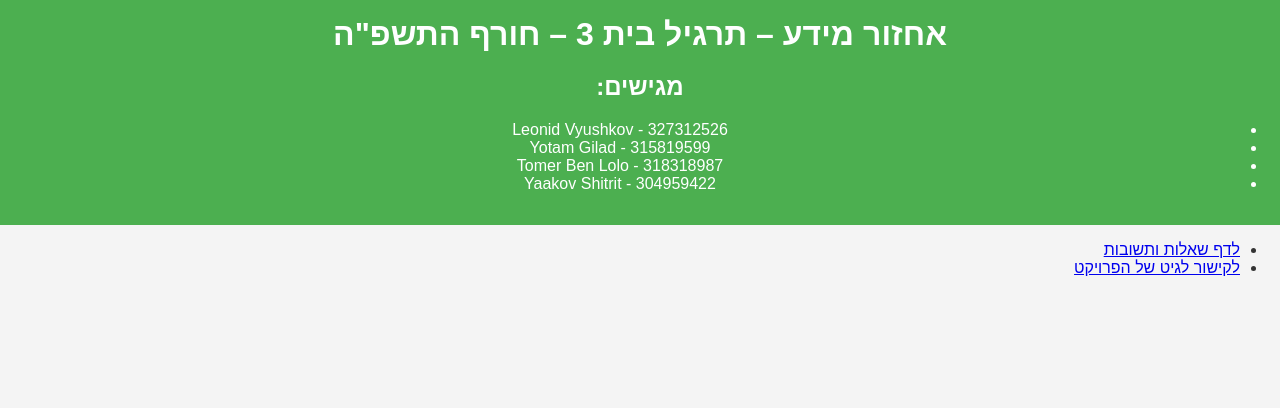
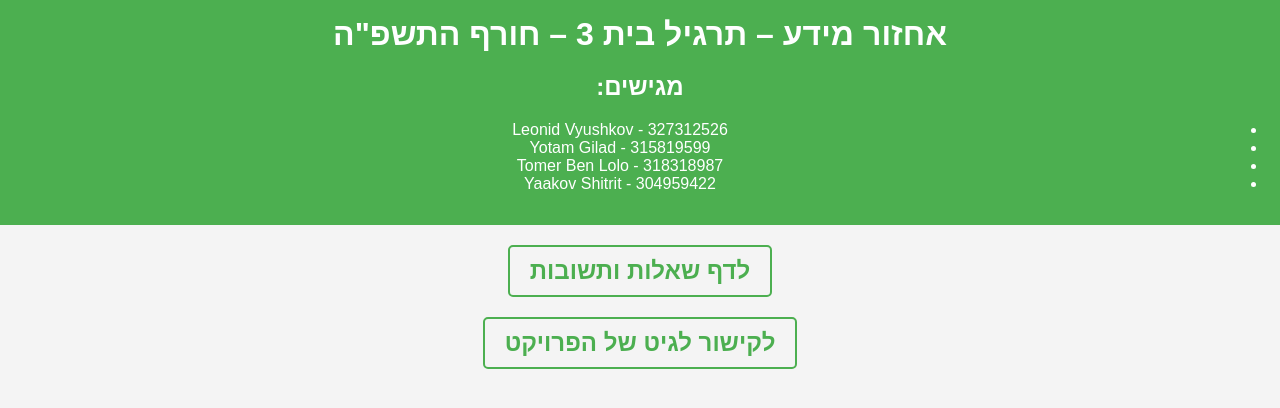
Before and after one commit to yaakovsh8/HW3, a Flask app: page / in a window 1280 px wide. Shown: the top 408 px of the page. Run offline with Flask 3, Linux system fonts and the light colour scheme.

Commit message:
Add files via upload

```diff
--- a/templates/index.html
+++ b/templates/index.html
@@ -5,10 +5,38 @@
     <meta name="viewport" content="width=device-width, initial-scale=1.0">
     <title>אחזור מידע – תרגיל בית 3</title>
     <link rel="stylesheet" href="/static/style.css">
+    <style>
+        nav ul {
+            list-style-type: none;
+            padding: 0;
+            text-align: center;
+        }
+
+        nav ul li {
+            margin: 20px 0;
+        }
+
+        nav ul li a {
+            text-decoration: none;
+            font-size: 1.5em;
+            color: #4CAF50;
+            font-weight: bold;
+            border: 2px solid #4CAF50;
+            padding: 10px 20px;
+            border-radius: 5px;
+            display: inline-block;
+            transition: background-color 0.3s, color 0.3s;
+        }
+
+        nav ul li a:hover {
+            background-color: #4CAF50;
+            color: white;
+        }
+    </style>
 </head>
 <body>
     <header>
-        <h1>אחזור מידע – תרגיל בית 3 – חורף התשפ&quot;ה</h1>
+        <h1>אחזור מידע – תרגיל בית 3 – חורף התשפ"ה</h1>
         <h2>מגישים:</h2>
         <ul>
             <li>Leonid Vyushkov - 327312526</li>
@@ -20,7 +48,7 @@
     <main>
         <nav>
             <ul>
-                <li><a href="/">לדף שאלות ותשובות</a></li>
+                <li><a href="/questions">לדף שאלות ותשובות</a></li>
                 <li><a href="https://github.com/yaakovsh8/HW3" target="_blank">לקישור לגיט של הפרויקט</a></li>
             </ul>
         </nav>
```
